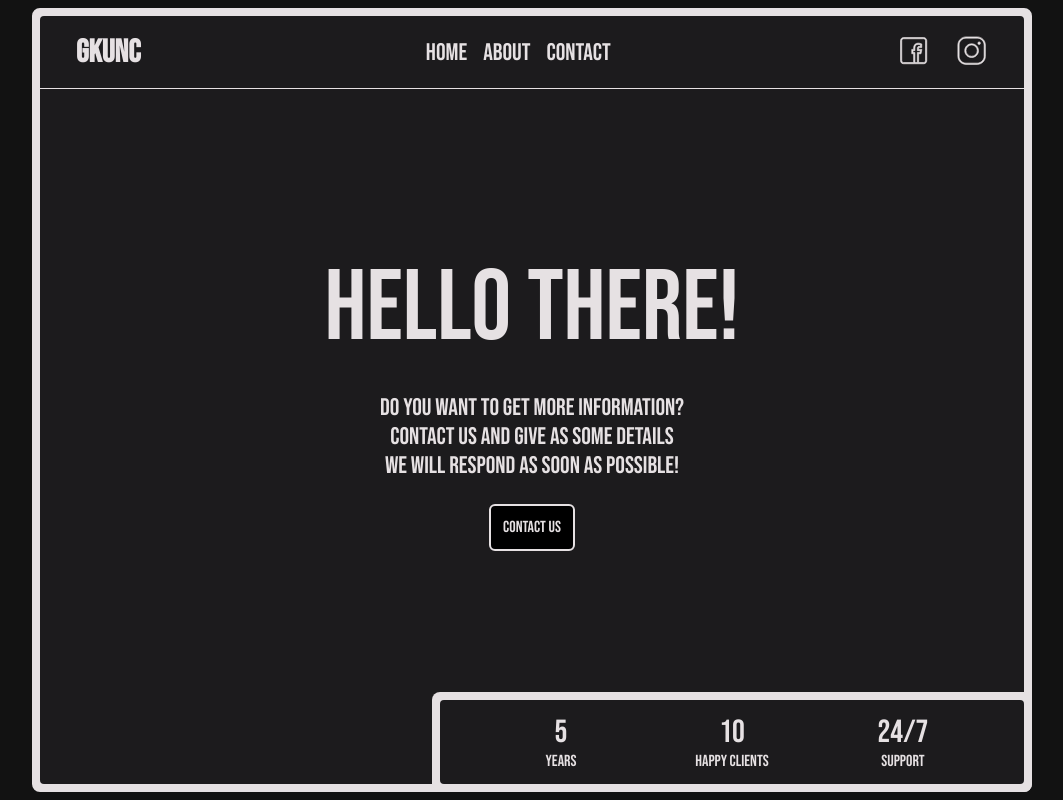
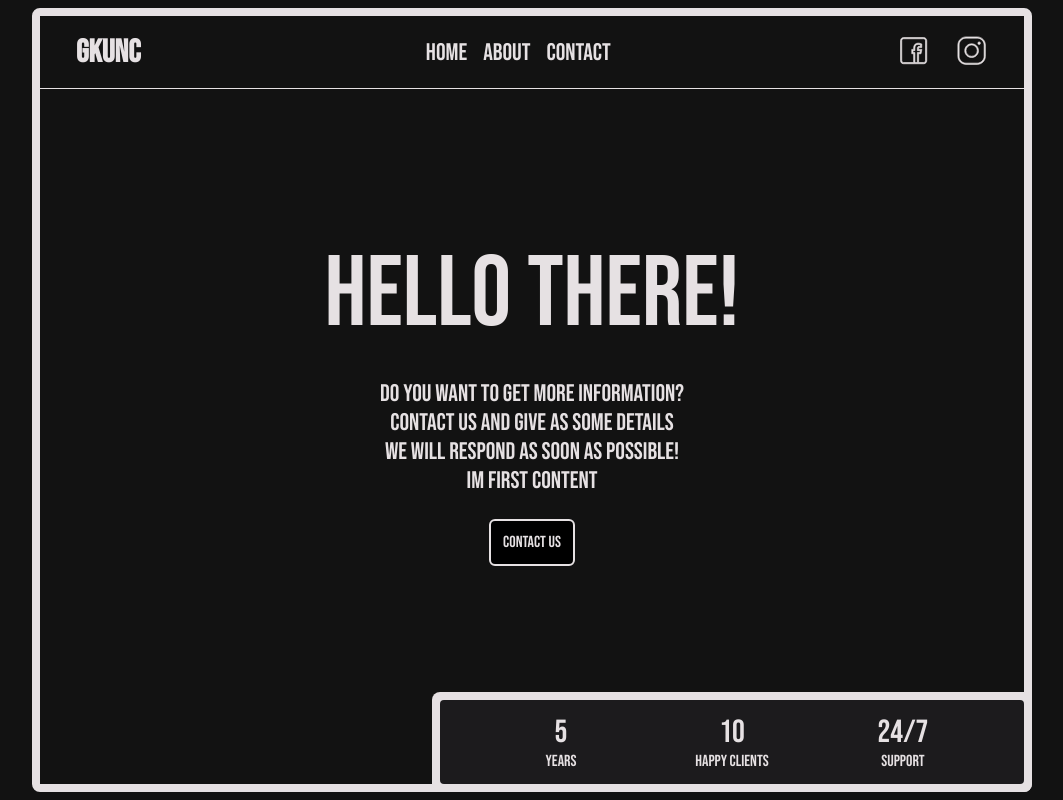
Before and after one commit to GKunc/portfolio, a React (Create React App) app: page / in a window 1280 px wide. Shown: the whole page, without its empty margins (108-1171 px from the left). Built offline with nearby package versions, Linux system fonts and the light colour scheme.

Commit message:
Add animation

```diff
--- a/src/App.tsx
+++ b/src/App.tsx
@@ -9,26 +9,26 @@ function App() {
 
   const nextSlide = () => {
     (sectionRef1.current as any)?.classList.add('hidden');
+    (sectionRef1.current as any)?.classList.remove('visible');
     (sectionRef2.current as any)?.classList.add('visible');
+    (sectionRef2.current as any)?.classList.remove('hidden');
   }
 
-  // useEffect(() => {
-  //   window.removeEventListener('click', nextSlide);
-  //   window.addEventListener('click', nextSlide);
-
-  //   return () => window.removeEventListener('click', nextSlide);
-  // }, [sectionRef1]);
+  useEffect(() => {
+    window.addEventListener('wheel', nextSlide);
+    return () => window.removeEventListener('wheel', nextSlide);
+  }, []);
 
   return (
       <div className="app">
         <Header />
 
         <main onClick={nextSlide} ref={sectionRef1}>
-          <Banner title={'Hello there!'}/>
+          <Banner title={'Hello there!'} content={'Im first content'}/>
         </main>
 
         <main ref={sectionRef2} className='hidden'>
-          <Banner title={'Next'}/>
+          <Banner title={'Next'} content={'Some more text here.'}/>
         </main>
       </div>
   );
--- a/src/components/banner/Banner.css
+++ b/src/components/banner/Banner.css
@@ -2,7 +2,6 @@
     width: 100%;
     border-radius: var(--border-radius);
     border: 8px solid var(--border-color);
-    background-color: var(--border-color);
 }
 
 .banner__title {
@@ -15,8 +14,8 @@
 }
 
 .banner__content {
-    background-color: var(--background-color);
-    height: calc(100% - 200px);
+    background-color: transparent;
+    height: calc(100% - 216px);
     border-radius: 4px;
     position: relative;
     color: var(--font-color);
@@ -27,6 +26,24 @@
     align-items: center;
     gap: 24px;
 }
+
+.content_animation {
+    position: absolute;
+    left: 8px;
+    right: 8px;
+    top: 8px;
+    animation-name: fly;
+    animation-duration: 2s;
+  }
+
+  @keyframes fly {
+    from {
+        left: -1000px;
+    }
+    to {
+        left: 8px;
+    }
+  }
 
 .banner__content--bottom {
     position: absolute;
--- a/src/components/banner/Banner.tsx
+++ b/src/components/banner/Banner.tsx
@@ -1,14 +1,15 @@
 import './Banner.css';
 
-function Banner({title}: {title: string}) {
+function Banner({title, content}: {title: string, content: string}) {
   return (
     <div className='banner'>
-        <div className='banner__content'>
+        <div className='banner__content content_animation'>
             <div className='banner__title'>{title}</div>
             <div>
                 <div className='banner__description'>Do you want to get more information?</div>
                 <div className='banner__description'>Contact us and give as some details</div>
                 <div className='banner__description'>We will respond as soon as possible!</div>
+                <div className='banner__description'>{content}</div>
             </div>
             <div>
                 <button  className='header__cta'>Contact Us</button>
```
